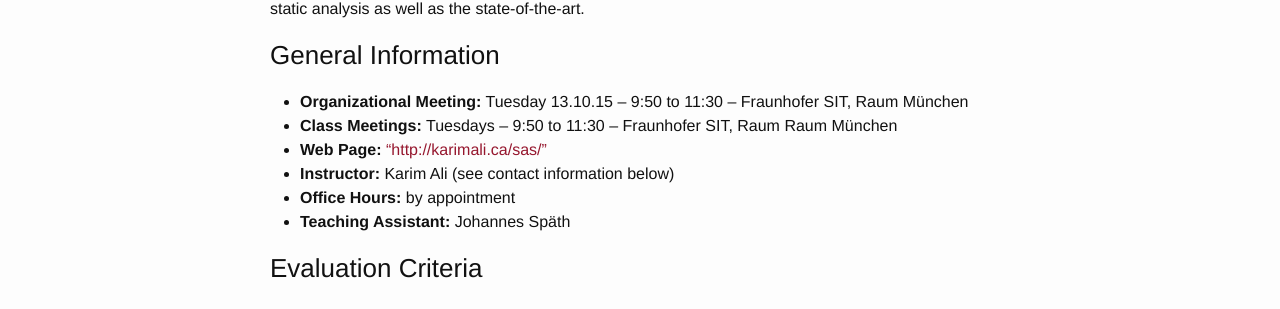
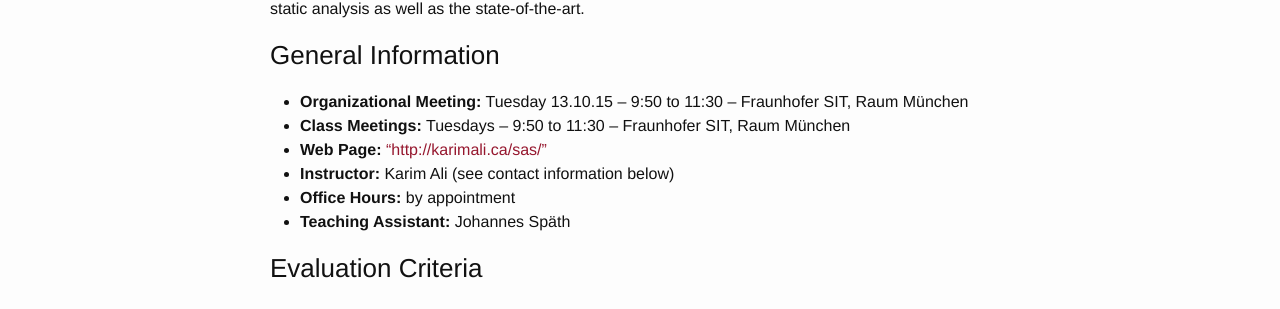
Before and after one commit to karimhamdanali/karimhamdanali.github.io, a Jekyll site: the page built from _posts/2015-08-28-sas.md, in a window 1280 px wide. Shown: the part 611-920 px from the top of the page. Built offline with Jekyll 4.4.1, drawn with Linux system fonts in a browser that asks for light colours.

Commit message:
fixed room name

```diff
--- a/_posts/2015-08-28-sas.md
+++ b/_posts/2015-08-28-sas.md
@@ -27,7 +27,7 @@ the basics of static analysis as well as the state-of-the-art.
 
 ### General Information ###
 * **Organizational Meeting:** Tuesday 13.10.15 -- 9:50 to 11:30 -- Fraunhofer SIT, Raum München
-* **Class Meetings:** Tuesdays -- 9:50 to 11:30 -- Fraunhofer SIT, Raum Raum München
+* **Class Meetings:** Tuesdays -- 9:50 to 11:30 -- Fraunhofer SIT, Raum München
 * **Web Page:** <a href="{{ "/sas/" | prepend: site.url }}" target="_blank">"{{ "/sas/" | prepend: site.url }}"</a>
 * **Instructor:** Karim Ali (see contact information below)
 * **Office Hours:** by appointment
```
